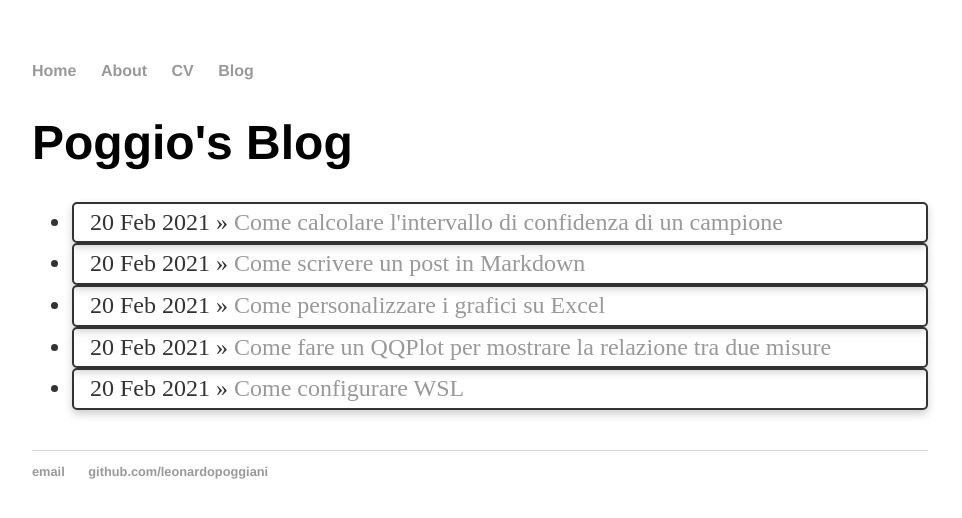
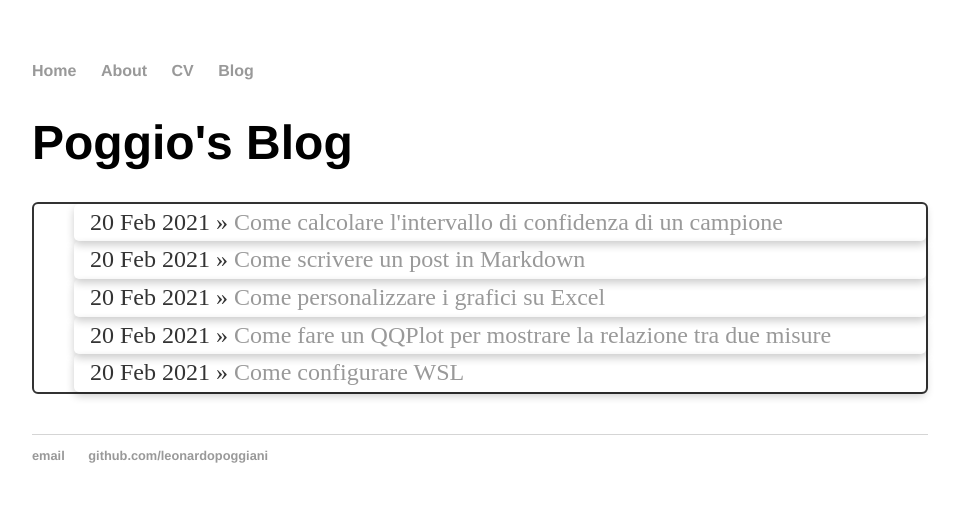
Before and after one commit to leonardopoggiani/leonardopoggiani.github.io, a Jekyll site: the page built from blog/index.html, in a window 1280 px wide. Shown: the top 518 px of the page, without its empty margins (160-1122 px from the left). Built offline with Jekyll 4.4.1, drawn with Linux system fonts in a browser that asks for light colours.

Commit message:
Update main.css

```diff
--- a/css/main.css
+++ b/css/main.css
@@ -18,12 +18,14 @@ footer { border-top: 1px solid #d5d5d5; font-size: .8em; }
 
 /* Blog */
 ul.posts {
-  margin: 20px auto 40px; font-size: 1.5em;
+  border: solid 2px;
+  border-radius: 6px;
+  margin: 20px auto 40px;
+  font-size: 1.5em;
 }
 
 ul.posts li {
-  border: solid 2px;
-  border-radius: 6px;
+  list-style: none;
   box-shadow: 0 4px 8px 0 rgba(0,0,0,0.2);
   transition: 0.3s;
   padding: 2px 16px;
```
